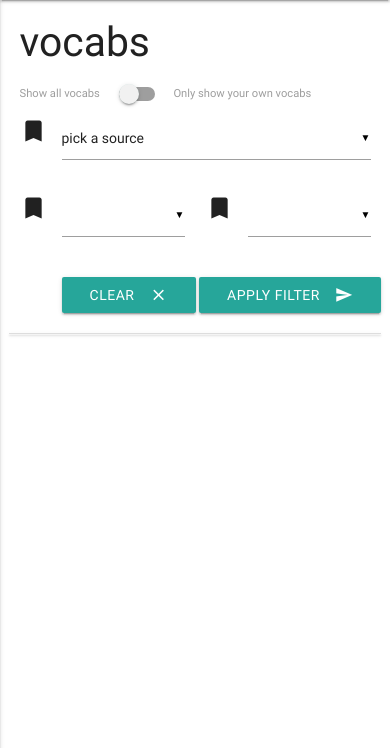
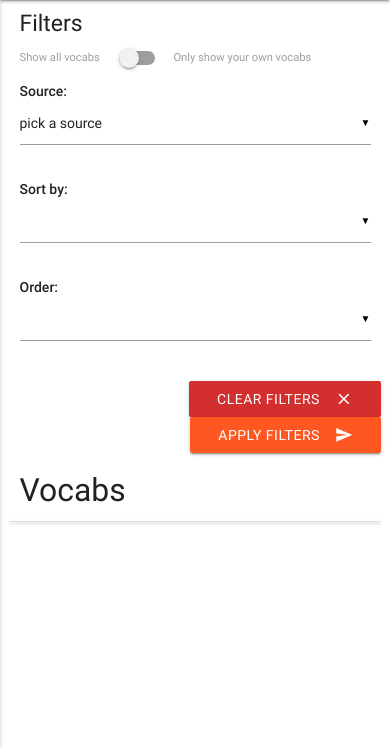
Before and after one commit to Code-Institute-Submissions/vocab_journal, a Flask app: template templates/dash.html in a window 390 px wide. Shown: the part 56-804 px from the top of the page. Run offline with Flask 2, Linux system fonts and the light colour scheme; the template is opened without the code that fills it, so the values that code supplies are empty; some libraries are stand-ins or nearby versions; some web fonts are replaced.

Commit message:
changed the filter items select boxes and so on to have a label, also they take a row each in small screens, changed the color of the clear button

```diff
--- a/templates/dash.html
+++ b/templates/dash.html
@@ -1,7 +1,6 @@
 {% extends 'base.html'%} {% block title %}Dashboard{% endblock %} {% block content %}
 
-<h3>vocabs</h3>
-
+<h5>Filters</h5>
 <form action="{{ url_for('get_filtered', user_id=current_user._id) }}">
     <div class="switch">
         <label>
@@ -16,8 +15,10 @@
         </label>
     </div>
 
-    <div class="input-field">
-        <i class="material-icons prefix">bookmark</i>
+    <div class="row">
+
+        <div class="input-field col s12 m4">
+            <strong>Source:</strong>
             <select id="source" name="source">
             <option value="" selected disabled>pick a source</option>
             {% for source in sources %}
@@ -30,9 +31,8 @@
         </select>
         </div>
 
-    <div class="row">
-        <div class="input-field col s6">
-            <i class="material-icons prefix">bookmark</i>
+        <div class="input-field col s12 m4">
+            <strong>Sort by:</strong>
             <select id="order_by" name="order_by">
             {% for key, value in  filter_options.order_by.items() %}
                 {% if value %}
@@ -43,8 +43,9 @@
             {% endfor %}
         </select>
         </div>
-        <div class="input-field col s6">
-            <i class="material-icons prefix">bookmark</i>
+
+        <div class="input-field col s12 m4">
+            <strong>Order:</strong>
             <select id="order" name="order">
             {% for key, value in  filter_options.order.items() %}
                 {% if value %}
@@ -55,13 +56,14 @@
             {% endfor %}
             </select>
         </div>
+
     </div>
 
     <div class="row right-align">
-        <a href="{{  url_for('dash')   }}" id="clear_filter" class="btn waves-effect waves-light right-align">clear
+        <a href="{{  url_for('dash')   }}" id="clear_filter" class="btn btn_small waves-effect waves-light right-align red darken-2">clear filters
             <i class="material-icons right">clear</i>
         </a>
-        <button class="btn waves-effect waves-light right-align" type="submit">Apply filter
+        <button class="btn btn_small waves-effect waves-light right-align deep-orange" type="submit">Apply filters
             <i class="material-icons right">send</i>
         </button>
     </div>
@@ -77,11 +79,17 @@
     </ul>
     {% endif %} {% endwith %}
 </div>
+
+<h4>Vocabs</h4>
 <div class="row">
     <ul class="collapsible" data-collapsible="Expandable">
         {% for vocab in vocabs %}
         <li>
+            {% if loop.index == 1 %}
+            <div class="collapsible-header active">
+                {% else %}
                 <div class="collapsible-header">
+                    {% endif %}
                     <div class="vocab">"{{ vocab.vocab }}"</div>
                     <div class="user_id">by <a href="{{ url_for('view_user', username=vocab.user) }}">{{ vocab.user }}  </a></div>
                     {% if vocab.vocab in current_user.likes %}
--- a/todo_deleteME.txt
+++ b/todo_deleteME.txt
@@ -178,3 +178,8 @@ notes:
         - rename button or add labels for items in filter div
         - removed the user_id out of the get_filtered function! .................. DONE!
         - delete_source page show the vocabs being used by source ................ DONE!
+        - change of date of births for users
+        - navigations NOT navbar
+        - styling
+            - reponsiveness m4 s3 ...
+        - unittest
```
Lines whose indentation alone changed are shown as unchanged.
